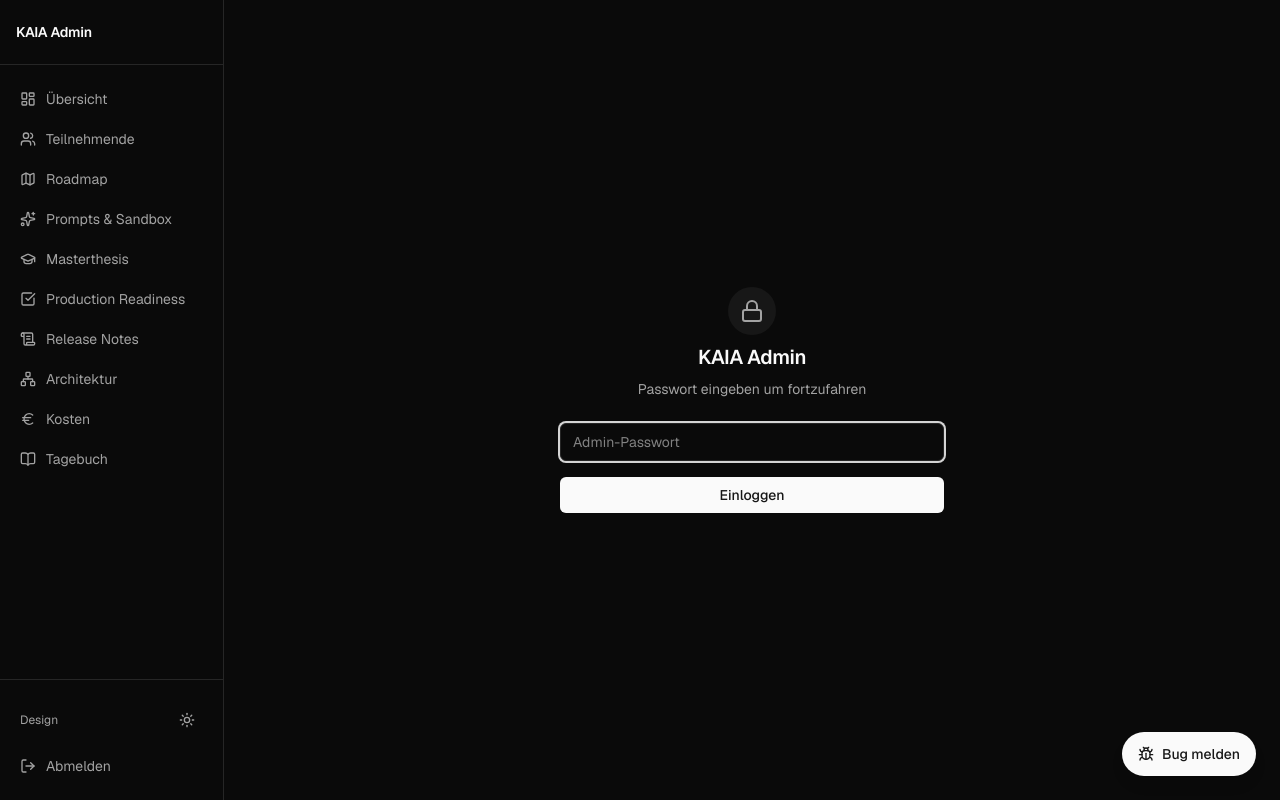
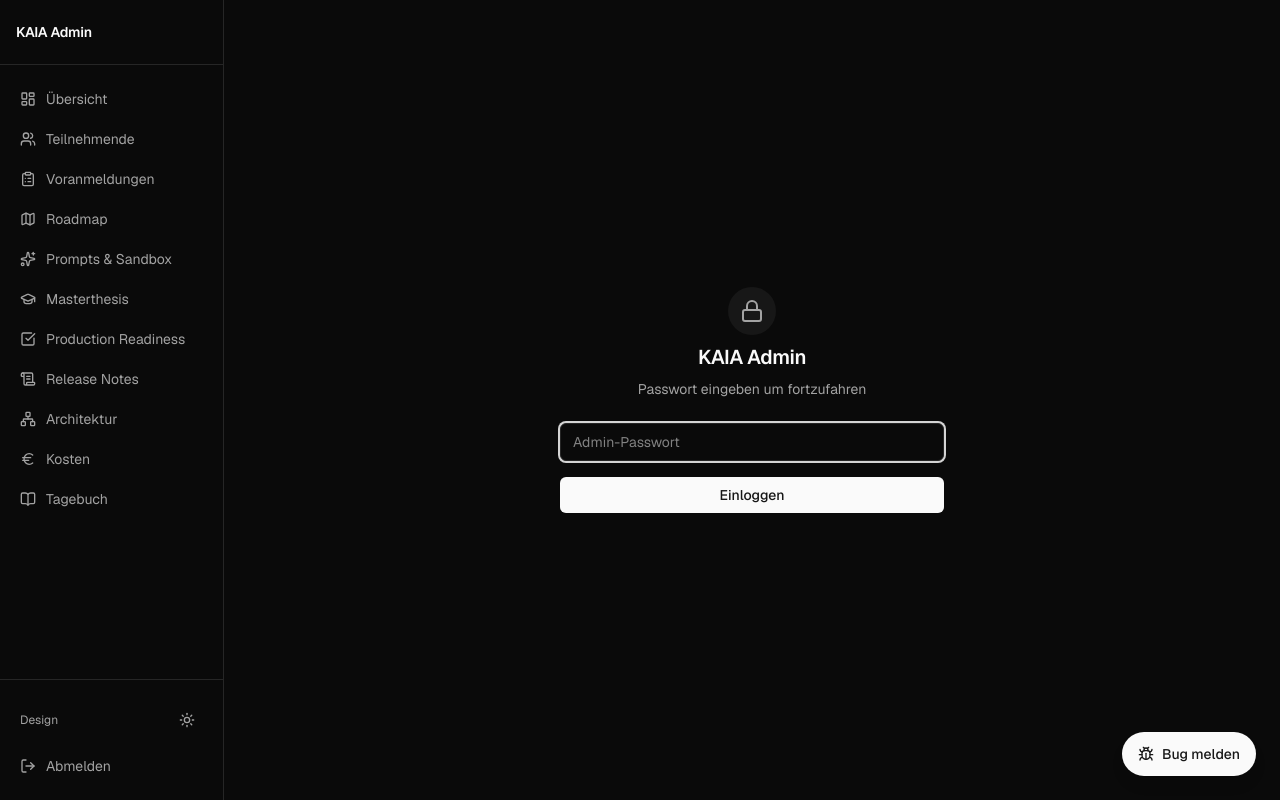
Before and after one commit to dagmar-rostek/kaia-app, a Next.js app in the folder apps/web/: page /admin/login in a window 1280 px wide. Built offline with nearby package versions, Linux system fonts and the light colour scheme.

Commit message:
feat: Voranmeldungen in Admin-Sidebar

```diff
--- a/apps/web/src/app/admin/layout.tsx
+++ b/apps/web/src/app/admin/layout.tsx
@@ -1,11 +1,12 @@
 import Link from "next/link"
 import { ThemeToggle } from "@/components/ThemeToggle"
 import { logoutAction } from "./actions"
-import { LayoutDashboard, CheckSquare, ScrollText, Network, Euro, BookOpen, LogOut, Map, Users, GraduationCap, Sparkles } from "lucide-react"
+import { LayoutDashboard, CheckSquare, ScrollText, Network, Euro, BookOpen, LogOut, Map, Users, GraduationCap, Sparkles, ClipboardList } from "lucide-react"
 
 const NAV = [
   { href: "/admin", label: "Übersicht", icon: LayoutDashboard },
   { href: "/admin/users", label: "Teilnehmende", icon: Users },
+  { href: "/admin/vorregistrierung", label: "Voranmeldungen", icon: ClipboardList },
   { href: "/admin/roadmap", label: "Roadmap", icon: Map },
   { href: "/admin/prompts", label: "Prompts & Sandbox", icon: Sparkles },
   { href: "/admin/thesis", label: "Masterthesis", icon: GraduationCap },
```
